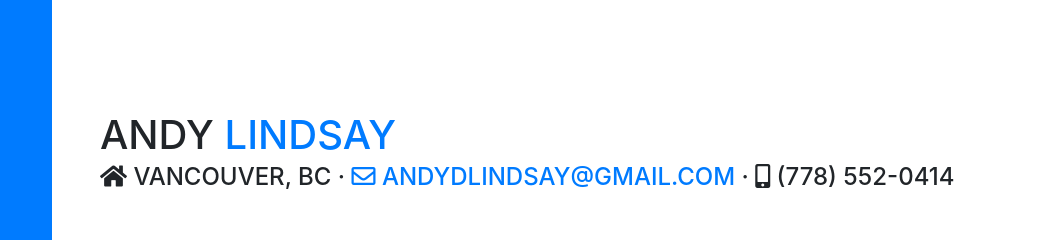
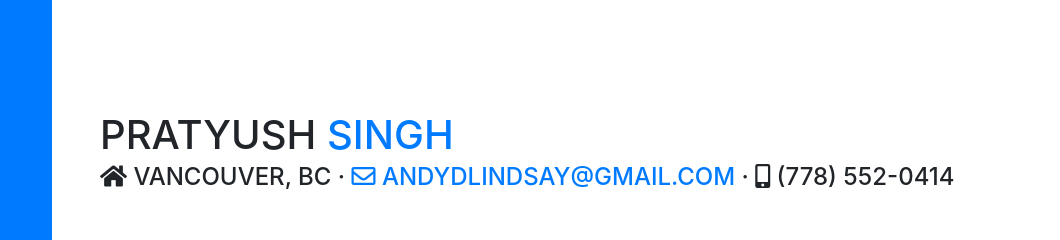
Before and after one commit to Pratzz96/pratyush.github.io, a website with bundled scripts: page index.html in a window 1280 px wide. Shown: the part 80-320 px from the top of the page, 220-1280 px from the left. Built offline with nearby package versions, Linux system fonts and the light colour scheme; a web font is replaced by a local one.

Commit message:
Update index.html

```diff
--- a/index.html
+++ b/index.html
@@ -64,8 +64,8 @@
 
         <section class="resume-section p-3 p-lg-5 d-flex d-column" id="about">
             <div class="my-auto">
-                <h1 class="mb-0">Andy
-                    <span class="text-primary">Lindsay</span>
+                <h1 class="mb-0">Pratyush
+                    <span class="text-primary">Singh</span>
                 </h1>
                 <div class="subheading mb-5">
                     <i class="fas fa-home"></i> Vancouver, BC ·
```
